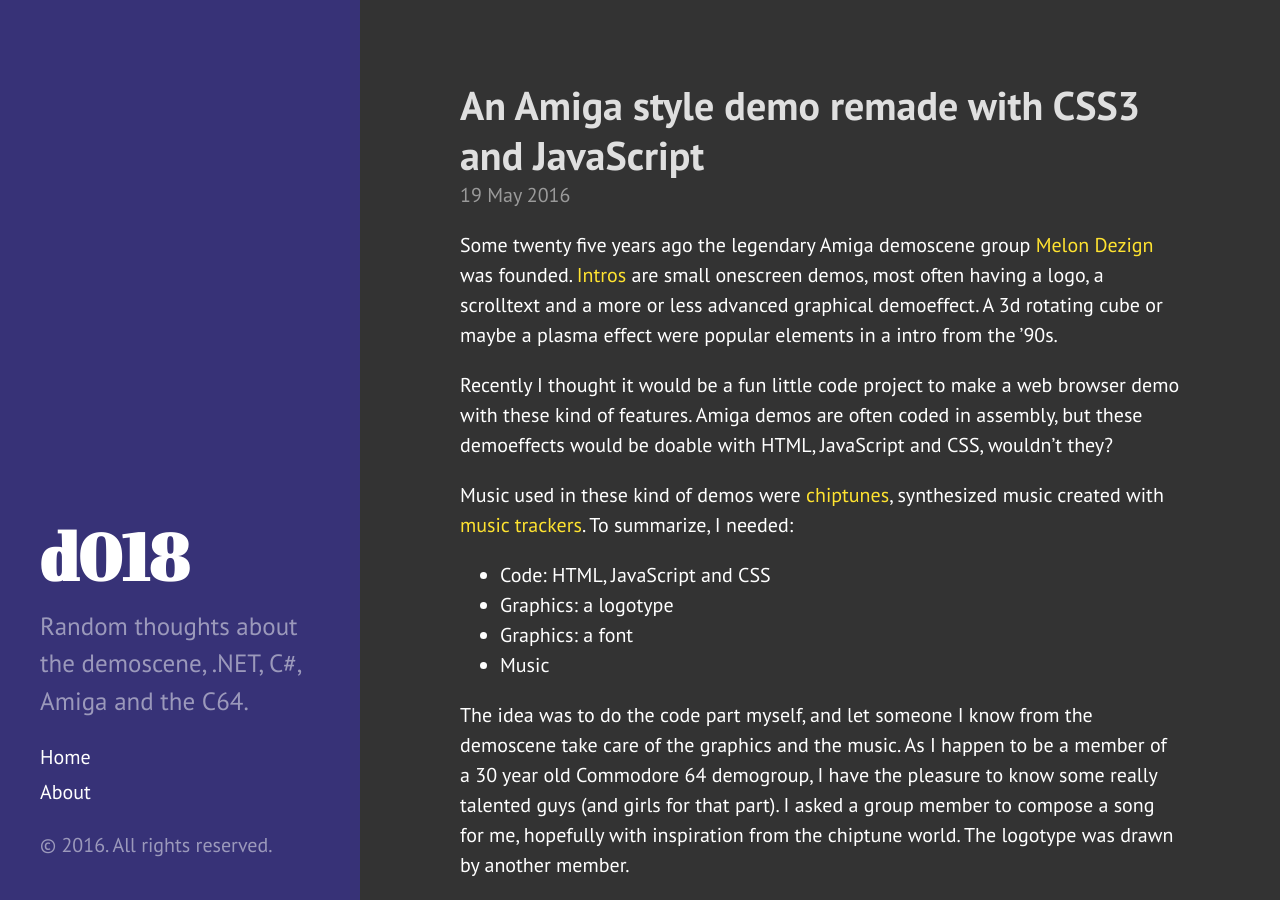
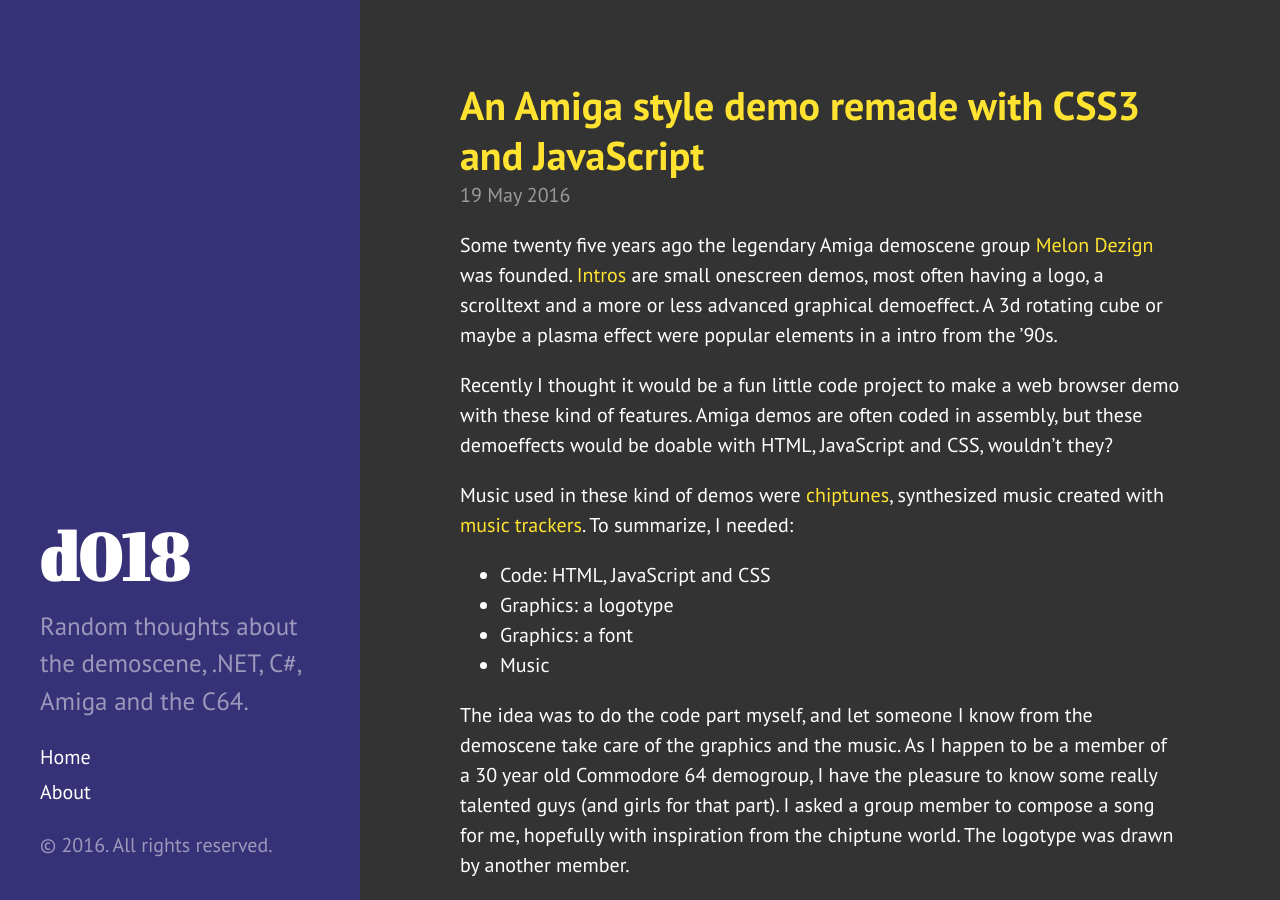
Before and after one commit to kristofferjalen/kristofferjalen.github.io, a Jekyll site: the page built from _posts/2016-05-19-an-amiga-style-demo-remade-with-css3-and-javascript.md, in a window 1280 px wide and 900 px high. Built offline with Jekyll 4.4.1, drawn with Linux system fonts in a browser that asks for light colours; comment, search, counter and statistics services are not loaded.

Commit message:
style fix

```diff
--- a/_layouts/post.html
+++ b/_layouts/post.html
@@ -3,7 +3,11 @@ layout: default
 ---
 
 <div class="post">
-  <h1 class="post-title">{{ page.title }}</h1>
+  <h1 class="post-title">
+    <a href="{{ post.url }}">
+      {{ page.title }}
+    </a>
+  </h1>
   <span class="post-date">{{ page.date | date_to_string }}</span>
   {{ content }}
 </div>
```
